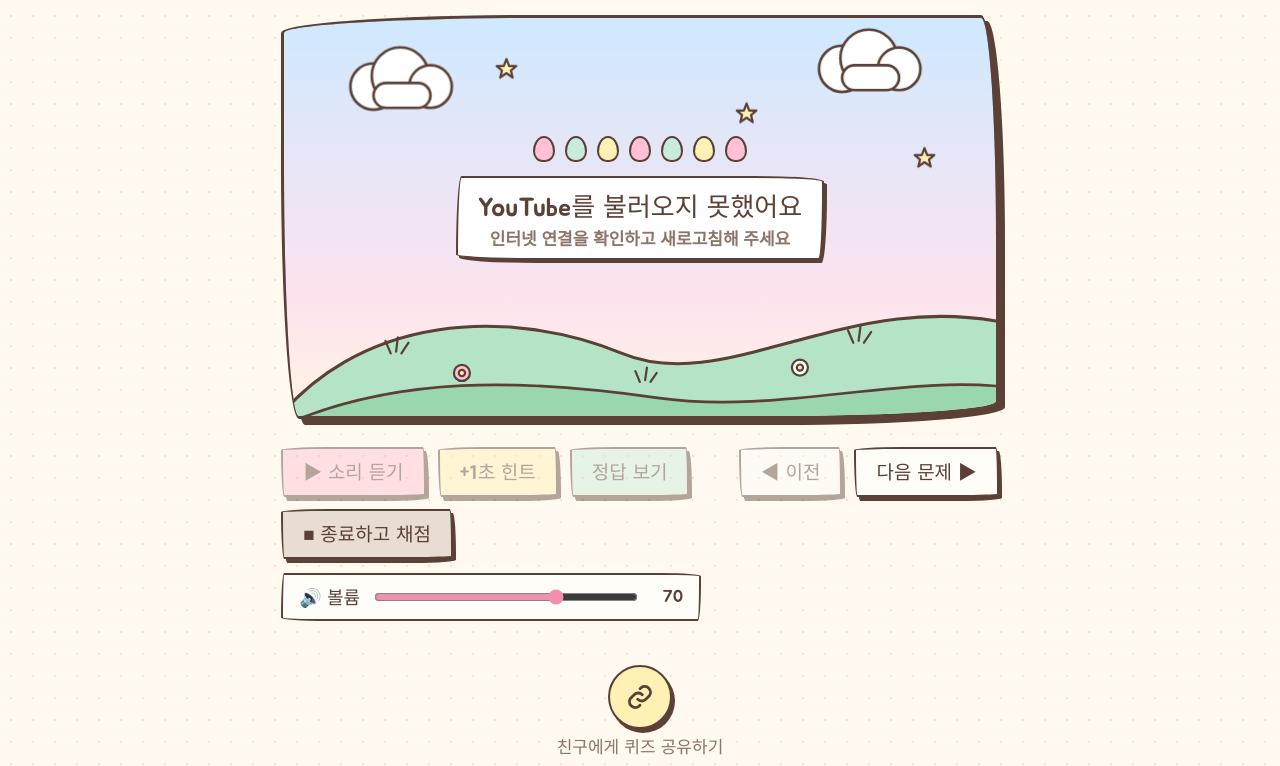
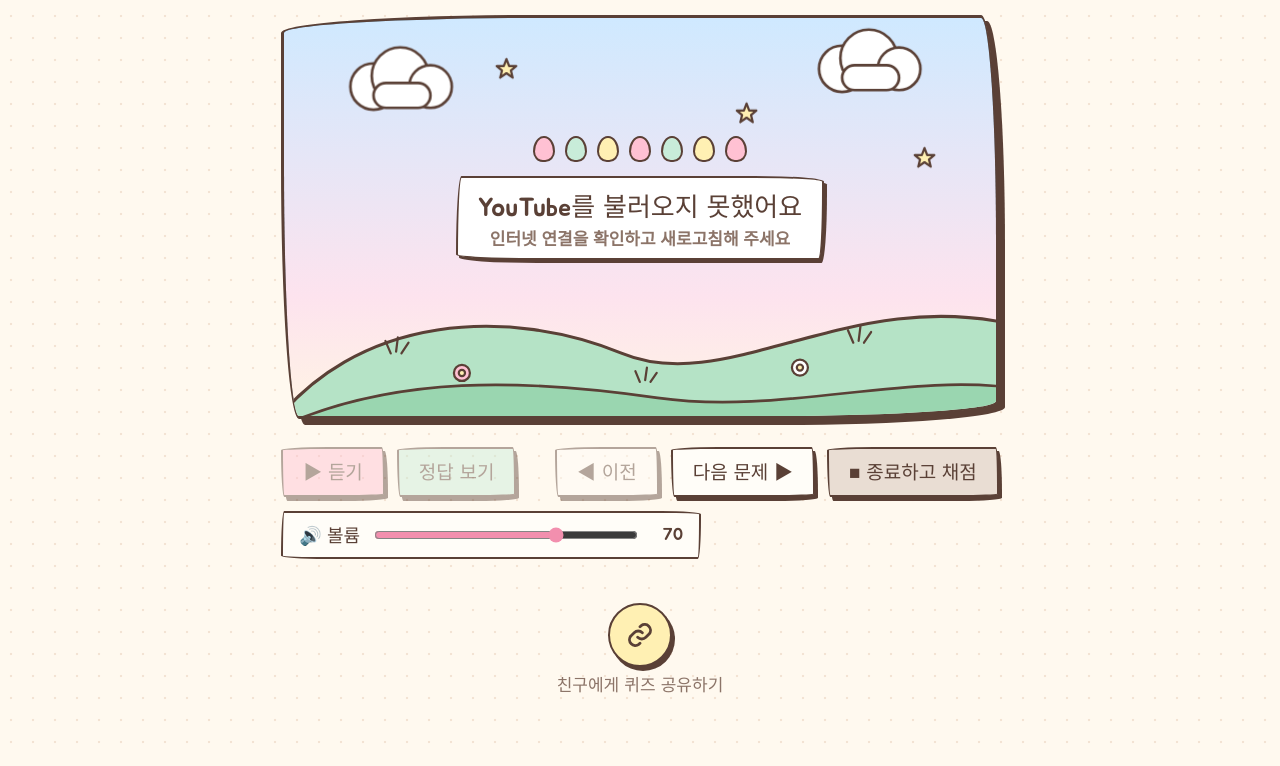
Before and after one commit to Niobe96/chiikawa_quiz, a plain HTML site: page index.html in a window 1280 px wide. Shown: the part 127-893 px from the top of the page. Drawn offline with Linux system fonts and the light colour scheme; a web font is replaced by a local one.

Commit message:
+1초 힌트 버튼 삭제, '듣기'로 문구 변경, 7문제 추가 (총 43문제)
Co-Authored-By: Claude Opus 5.5 <noreply@anthropic.com>
Claude-Session: https://claude.ai/code/session_017hKpiZHXeKhCcdPf1tyhmL

```diff
--- a/index.html
+++ b/index.html
@@ -149,8 +149,7 @@ background:var(--ink);color:#fff;border-radius:16px;padding:10px 18px;font-size:
   </div>
 
   <div class="ctrl">
-    <button class="p" id="btnPlay" disabled>▶ 소리 듣기</button>
-    <button class="y" id="btnMore" disabled>+1초 힌트</button>
+    <button class="p" id="btnPlay" disabled>▶ 듣기</button>
     <button class="m" id="btnAns" disabled>정답 보기</button>
     <span class="grow"></span>
     <button id="btnPrev">◀ 이전</button>
@@ -237,7 +236,14 @@ const BASE = [
   { id: "OXf8IUiVd5k", start: 39 },
   { id: "jD1NPsonick", start: 25 },
   { id: "v_f2Uzk5z9s", start: 56 },
-  { id: "TU01o8ySPGk", start: 52 }
+  { id: "TU01o8ySPGk", start: 52 },
+  { id: "eRkOZRaO7Gw", start: 16 },
+  { id: "G8RbrrDwWY4", start: 14 },
+  { id: "JJcAwbmTXEc", start: 18 },
+  { id: "96Ho_bFxPqA", start: 23 },
+  { id: "ZTdG5TB-mzk", start: 47 },
+  { id: "F4OgX_mt9TU", start: 20 },
+  { id: "QKaThZL6DTU", start: 40 }
 ].map(r => ({ dur: DUR, answer: "", ...r }));
 const rounds = BASE;
 // 카카오 개발자 콘솔에서 받은 JavaScript 키를 넣으면 카카오톡 공유창이 바로 열려요.
@@ -288,11 +294,10 @@ function prev() { if (pos > 0) { pos--; show(); } }
 
 function setBtns() {
   $("btnPlay").disabled = !ready;
-  $("btnMore").disabled = !ready || mode === "answer";
   $("btnAns").disabled = !ready || mode === "answer";
   $("btnPrev").disabled = pos === 0;
   $("btnNext").textContent = pos === order.length - 1 ? "결과 보기 ▶" : "다음 문제 ▶";
-  $("btnPlay").textContent = mode === "answer" ? "▶ 다시 보기" : (mode === "heard" ? "↺ 다시 듣기" : "▶ 소리 듣기");
+  $("btnPlay").textContent = mode === "answer" ? "▶ 다시 보기" : (mode === "heard" ? "↺ 다시 듣기" : "▶ 듣기");
   const v = results[idx];
   ["btnO", "btnX"].forEach(b => { const el = $(b); el.disabled = v !== undefined; el.classList.toggle("sel", v === (b === "btnO")); });
 }
@@ -399,7 +404,6 @@ async function share(text) {
 }
 
 $("btnPlay").onclick = playClip;
-$("btnMore").onclick = () => { extra += 1; mode = "idle"; playClip(); };
 $("btnAns").onclick = reveal;
 $("btnPrev").onclick = prev;
 $("btnNext").onclick = next;
```
